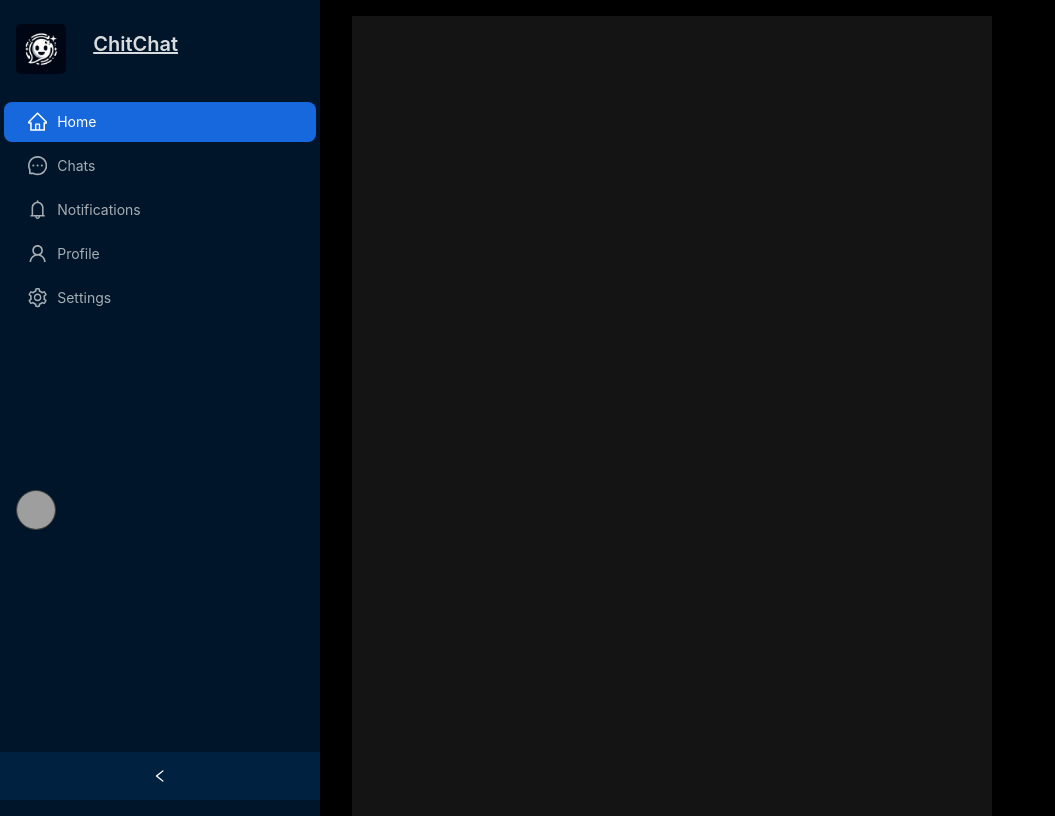
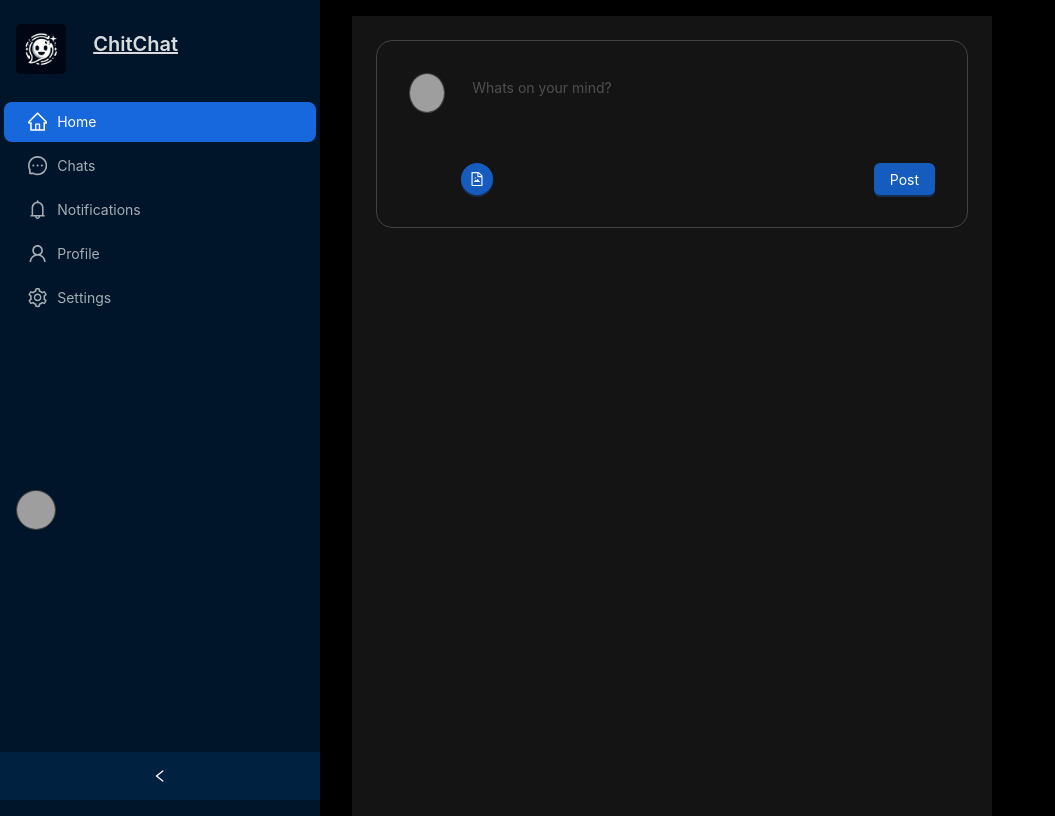
Before and after one commit to harshit-mishr/chit-chat-client, a Next.js app: page /home in a window 1280 px wide. Shown: the whole page, without its empty margins (0-1055 px from the left). Built offline with nearby package versions, Linux system fonts and the light colour scheme; no server answers; sample sign-in values are in the browser's storage; grey boxes are pictures that could not be loaded.

Commit message:
Create Post & fix update user data endpoints

```diff
--- a/src/app/auth/login/page.js
+++ b/src/app/auth/login/page.js
@@ -14,9 +14,12 @@ import style from '../auth.module.css';
 import Link from 'next/link';
 import apiService from '../../../service/apiService';
 import { useRouter } from 'next/navigation';
+import { useAppDispatch } from '@/lib/hooks';
+import { setUserData } from '@/lib/features/user/userSlice';
 
 export default function Login() {
     const router = useRouter();
+    const dispatch = useAppDispatch();
     const [form] = Form.useForm();
     const [isLoading, setIsLoading] = useState(false);
     const onFinish = async values => {
@@ -32,13 +35,14 @@ export default function Login() {
             );
             if (response.status === 200 || response.status === 201) {
                 const data = response?.data && response?.data;
-                console.log('Login successful!');
+                console.log('Login successful!', data);
                 form.resetFields();
                 console.log('REsponse from api', response.data);
                 const { accessToken, refreshToken } = data;
                 localStorage.setItem('accessToken', accessToken);
                 localStorage.setItem('refreshToken', refreshToken);
                 console.log('redirecting to home');
+                dispatch(setUserData(data));
                 // Hide loading message
                 loading();
                 // Show success message
--- a/src/app/home/page.js
+++ b/src/app/home/page.js
@@ -2,9 +2,10 @@
 import React, { useEffect, useState } from 'react';
 import withAuth from '@/utils/authentication/withAuth';
 import MainLayout from '@/components/CommonLayout/layout';
-import { Layout, message, theme } from 'antd';
+import { Input, Layout, message, theme } from 'antd';
 import { useAppDispatch, useAppSelector } from '@/lib/hooks';
-import { fetchUserData } from '@/lib/features/user/userSlice';
+// import { fetchUserData } from '@/lib/features/user/userSlice';
+import CreatePost from '@/components/CreatePost/CreatePost';
 
 const { Content } = Layout;
 
@@ -14,23 +15,6 @@ const Home = () => {
     } = theme.useToken();
 
     const [collapsed, setCollapsed] = useState(false);
-    const dispatch = useAppDispatch();
-
-    // Select the user data and loading state from the store
-    const loading = useAppSelector(state => state.user.loading);
-    const error = useAppSelector(state => state.user.error);
-
-    useEffect(() => {
-        dispatch(fetchUserData());
-    }, []);
-
-    useEffect(() => {
-        if (error) {
-            message.error(`Error: ${error}`);
-        }
-    }, []);
-
-    if (loading === 'loading') return <div>Loading...</div>;
 
     return (
         <MainLayout collapsed={collapsed} setCollapsed={setCollapsed}>
@@ -50,7 +34,9 @@ const Home = () => {
                         maxHeight: '100vh',
                         background: colorBgContainer,
                     }}
-                ></div>
+                >
+                    <CreatePost />
+                </div>
             </Content>
         </MainLayout>
     );
--- /dev/null
+++ b/src/components/CreatePost/CreatePost.js
@@ -0,0 +1,106 @@
+import { Button, Input, Tooltip } from 'antd';
+import React, { useRef } from 'react';
+import styles from './style.module.css';
+import CustomAvatar from '../CustomAvatar/CustomAvatar';
+import { FileImageOutlined } from '@ant-design/icons';
+const { TextArea } = Input;
+function CreatePost() {
+    const uploadRef = useRef(null);
+
+    const onChange = e => {
+        console.log(e);
+    };
+
+    const handleFileChange = event => {
+        setEditData({ ...editData, profilePicture: true });
+        const file = event.target.files[0];
+        setLocalFile(file);
+
+        // Read the file as a data URL
+        const reader = new FileReader(); //one issue that when select one pic then after that unselect and again select then no change
+        reader.onload = () => {
+            // Set the result of FileReader as the selected file
+            setSelectedFile(reader.result);
+        };
+        reader.readAsDataURL(file);
+    };
+
+    return (
+        <div
+            style={{
+                border: '1px solid #424242',
+                padding: '2rem',
+                borderRadius: '1rem',
+            }}
+        >
+            <div
+                style={{
+                    display: 'flex',
+                    gap: '1rem',
+                }}
+            >
+                <CustomAvatar
+                    style={{
+                        backgroundColor: '#141414',
+                        border: '1px solid #424242',
+                        borderColor: '#424242',
+                    }}
+                    shape="round"
+                    size="large"
+                />
+                <div style={{ width: '100%' }}>
+                    <TextArea
+                        className={styles.noFocus}
+                        placeholder="Whats on your mind?"
+                        allowClear
+                        onChange={onChange}
+                        maxLength={100}
+                        autoSize={{ minRows: 3 }}
+                        style={{
+                            resize: 'none',
+                            overflowY: 'none',
+                            WebkitOverflowScrolling: 'touch',
+                            overscrollBehaviorY: 'none',
+                            width: '100%',
+                            outline: 'none',
+                            // boxhadow: none;
+                        }}
+                    />
+                    <div
+                        style={{
+                            display: 'flex',
+                            gap: '1rem',
+                            // border: '1px solid #424242',
+                            // padding: '0.5rem 3rem',
+                            marginTop: '1rem',
+                            // paddingRight: '0rem',
+
+                            justifyContent: 'space-between',
+                            alignItems: 'center',
+                        }}
+                    >
+                        <Tooltip title="Upload Photo">
+                            <Button
+                                type="primary"
+                                shape="circle"
+                                icon={<FileImageOutlined />}
+                            />
+                            <input
+                                ref={uploadRef}
+                                style={{ display: 'none' }}
+                                id="profilePic"
+                                type="file"
+                                onChange={handleFileChange}
+                                accept="image/*" // Optionally restrict accepted file types
+                            />
+                        </Tooltip>
+
+                        <Button type="primary">Post</Button>
+                    </div>
+                </div>
+            </div>
+        </div>
+    );
+}
+
+export default CreatePost;
--- /dev/null
+++ b/src/components/CreatePost/style.module.css
@@ -0,0 +1,6 @@
+.noFocus {
+    outline: none;
+    border: none;
+    background-color: transparent;
+    box-shadow: none;
+}
--- a/src/components/CustomPopover/index.js
+++ b/src/components/CustomPopover/index.js
@@ -7,7 +7,7 @@ import CustomAvatar from '../CustomAvatar/CustomAvatar';
 function CustomPopover({ logout, collapsed }) {
     const router = useRouter();
 
-    const userData = useAppSelector(state => state.user.entities);
+    const userData = useAppSelector(state => state.user.userData);
     const content = (
         <div
             style={{
--- a/src/components/Sidebar/index.js
+++ b/src/components/Sidebar/index.js
@@ -52,7 +52,7 @@ const items = [
 function SideBar({ collapsed, setCollapsed, logout }) {
     const router = useRouter();
     const routeName = usePathname();
-    const userData = useAppSelector(state => state.user.entities);
+    const userData = useAppSelector(state => state.user.userData);
 
     // Get the current path and use it to set the selected key
     const selectedKey = items.find(item => item.path === routeName)?.key;
--- a/src/lib/features/user/userSlice.js
+++ b/src/lib/features/user/userSlice.js
@@ -1,54 +1,67 @@
 import apiService from '@/service/apiService';
 import { createSlice, createAsyncThunk } from '@reduxjs/toolkit';
 
-// Async action using createAsyncThunk
-export const fetchUserData = createAsyncThunk(
-    'user/fetchUserData',
-    async () => {
-        const response = await apiService.get('/user', false);
-        return response.data;
-    },
-);
+// // Async action using createAsyncThunk
+// export const fetchUserData = createAsyncThunk(
+//     'user/fetchUserData',
+//     async () => {
+//         const response = await apiService.get('/user', false);
+//         console.log('response===>', response);
+//         return response.data;
+//     },
+// );
 
-// Async action for updating user data
-export const updateUserData = createAsyncThunk(
-    'user/updateUserData',
-    async updatedData => {
-        const response = await apiService.put('/user/update', updatedData); // replace with your endpoint
-        return response.data;
-    },
-);
+// // Async action for updating user data
+// export const updateUserData = createAsyncThunk(
+//     'user/updateUserData',
+//     async updatedData => {
+//         const response = await apiService.put('/user/update', updatedData); // replace with your endpoint
+//         return response.data;
+//     },
+// );
+
+const initialState = {
+    userData: null,
+};
 
 // Slice
 const userSlice = createSlice({
     name: 'user',
-    initialState: { entities: {}, loading: 'idle', error: null },
-    reducers: {},
-    extraReducers: builder => {
-        builder
-            .addCase(fetchUserData.pending, state => {
-                state.loading = 'loading';
-            })
-            .addCase(fetchUserData.fulfilled, (state, action) => {
-                state.loading = 'idle';
-                state.entities = action.payload;
-            })
-            .addCase(fetchUserData.rejected, (state, action) => {
-                state.loading = 'idle';
-                state.error = action.error.message;
-            })
-            .addCase(updateUserData.pending, state => {
-                state.loading = 'loading';
-            })
-            .addCase(updateUserData.fulfilled, (state, action) => {
-                state.loading = 'idle';
-                state.entities = action.payload;
-            })
-            .addCase(updateUserData.rejected, (state, action) => {
-                state.loading = 'idle';
-                state.error = action.error.message;
-            });
+    // initialState: { entities: {}, loading: 'idle', error: null },
+    initialState,
+    reducers: {
+        setUserData(state, action) {
+            state.userData = action.payload;
+        },
     },
+    // extraReducers: builder => {
+    //     builder
+    //         .addCase(fetchUserData.pending, state => {
+    //             state.loading = 'loading';
+    //         })
+    //         .addCase(fetchUserData.fulfilled, (state, action) => {
+    //             state.loading = 'idle';
+    //             state.entities = action.payload;
+    //         })
+    //         .addCase(fetchUserData.rejected, (state, action) => {
+    //             state.loading = 'idle';
+    //             console.log('error===>>>>>', action.error.message);
+    //             state.error = action.error.message;
+    //         })
+    //         .addCase(updateUserData.pending, state => {
+    //             state.loading = 'loading';
+    //         })
+    //         .addCase(updateUserData.fulfilled, (state, action) => {
+    //             state.loading = 'idle';
+    //             state.entities = action.payload;
+    //         })
+    //         .addCase(updateUserData.rejected, (state, action) => {
+    //             state.loading = 'idle';
+    //             state.error = action.error.message;
+    //         });
+    // },
 });
 
+export const { setUserData } = userSlice.actions;
+
 export default userSlice.reducer;
```
Also changed, not shown: src/app/user-settings/account-settings/page.js (+33 -6 lines).
